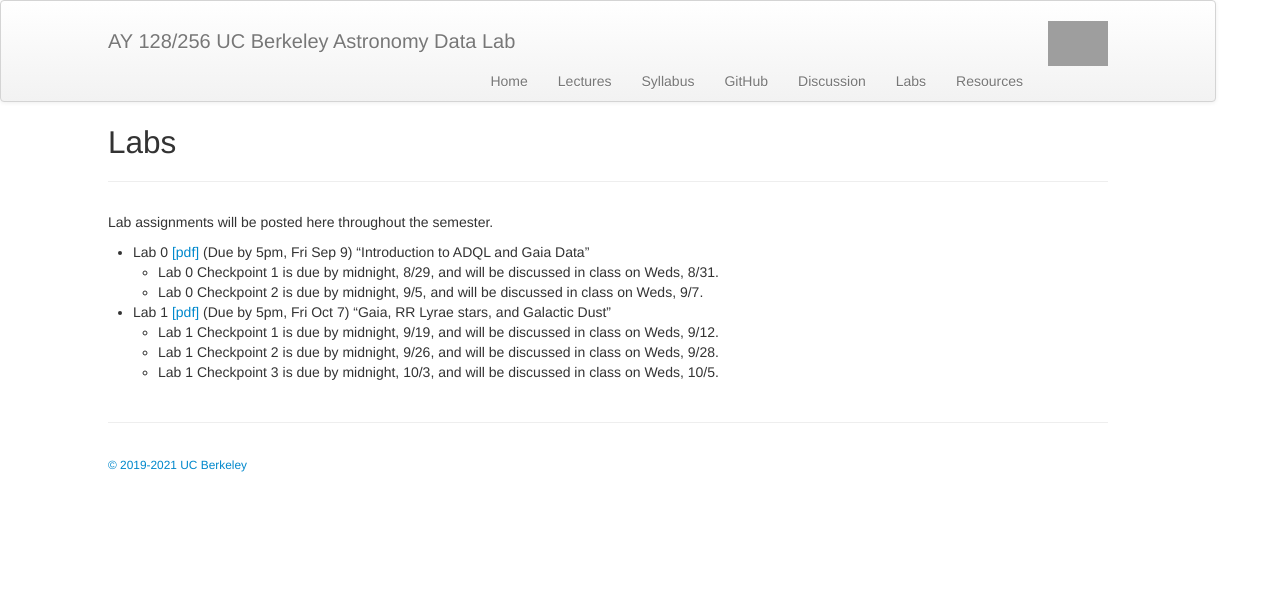
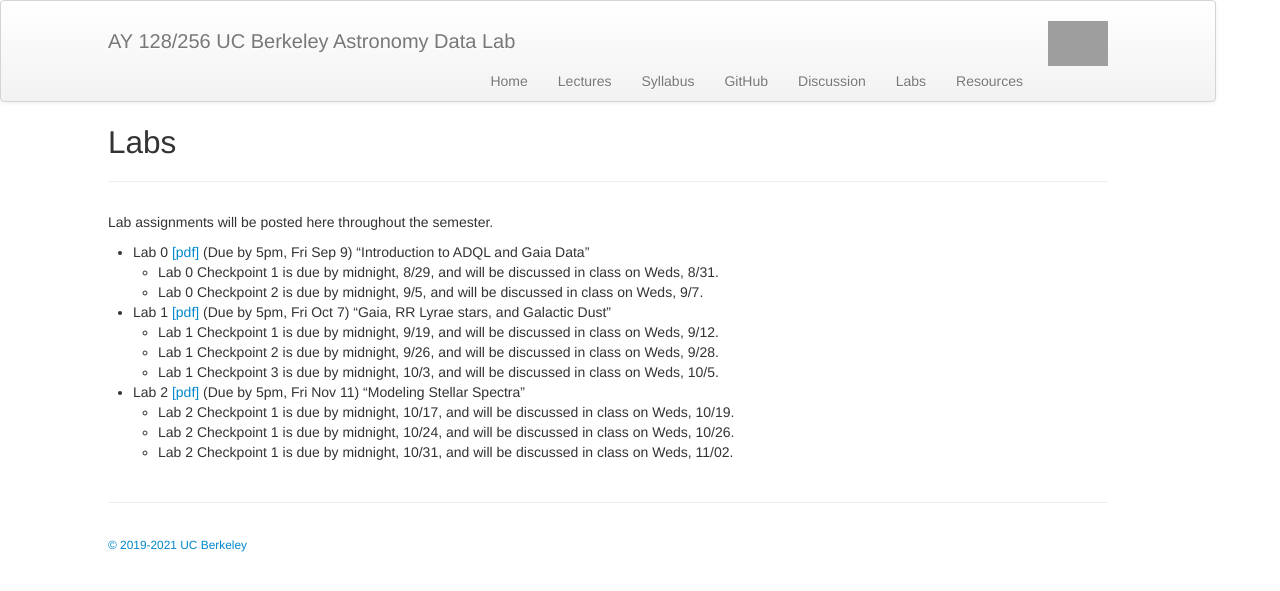
Before and after one commit to ucb-datalab/ucb-datalab.github.io, a Jekyll site: the page built from pages/labs.md, in a window 1280 px wide. Shown: the top 591 px of the page. Built offline with Jekyll 4.4.1, drawn with Linux system fonts in a browser that asks for light colours; grey boxes are pictures that could not be loaded.

Commit message:
updated for lab2.

```diff
--- a/pages/labs.md
+++ b/pages/labs.md
@@ -20,8 +20,12 @@
     - Lab 1 Checkpoint 3 is due by midnight, 10/3, and will be discussed in class on Weds, 10/5.
 
 
-<!-- - Lab 2 [[pdf]](https://github.com/ucb-datalab/course_materials_2022/blob/master/labs/Lab2_Astr128_2022.pdf) (Due by 4pm, Tuesday April 6th) "Modeling Stellar Spectra"  -->
-<!--      - Checkpoints on 3/15, 3/22 and 3/29 -->
+- Lab 2
+  [[pdf]](https://github.com/ucb-datalab/course_materials_2022/blob/master/labs/2022_AY128_Lab3_apogee_spectra.pdf)
+  (Due by 5pm, Fri Nov 11) "Modeling Stellar Spectra"
+    - Lab 2 Checkpoint 1 is due by midnight, 10/17, and will be discussed in class on Weds, 10/19.
+    - Lab 2 Checkpoint 1 is due by midnight, 10/24, and will be discussed in class on Weds, 10/26.
+    - Lab 2 Checkpoint 1 is due by midnight, 10/31, and will be discussed in class on Weds, 11/02.
 
 <!-- - Lab 3 [[pdf]](https://github.com/ucb-datalab/course_materials_2022/blob/master/labs/Lab_3_Astr128_2022.pdf) (Due by 4pm, Friday May 9th) "Galaxy image classification and the galaxy merger rate"  -->
 <!--      - Checkpoints on 4/19, 4/26 and 5/3 -->
```
